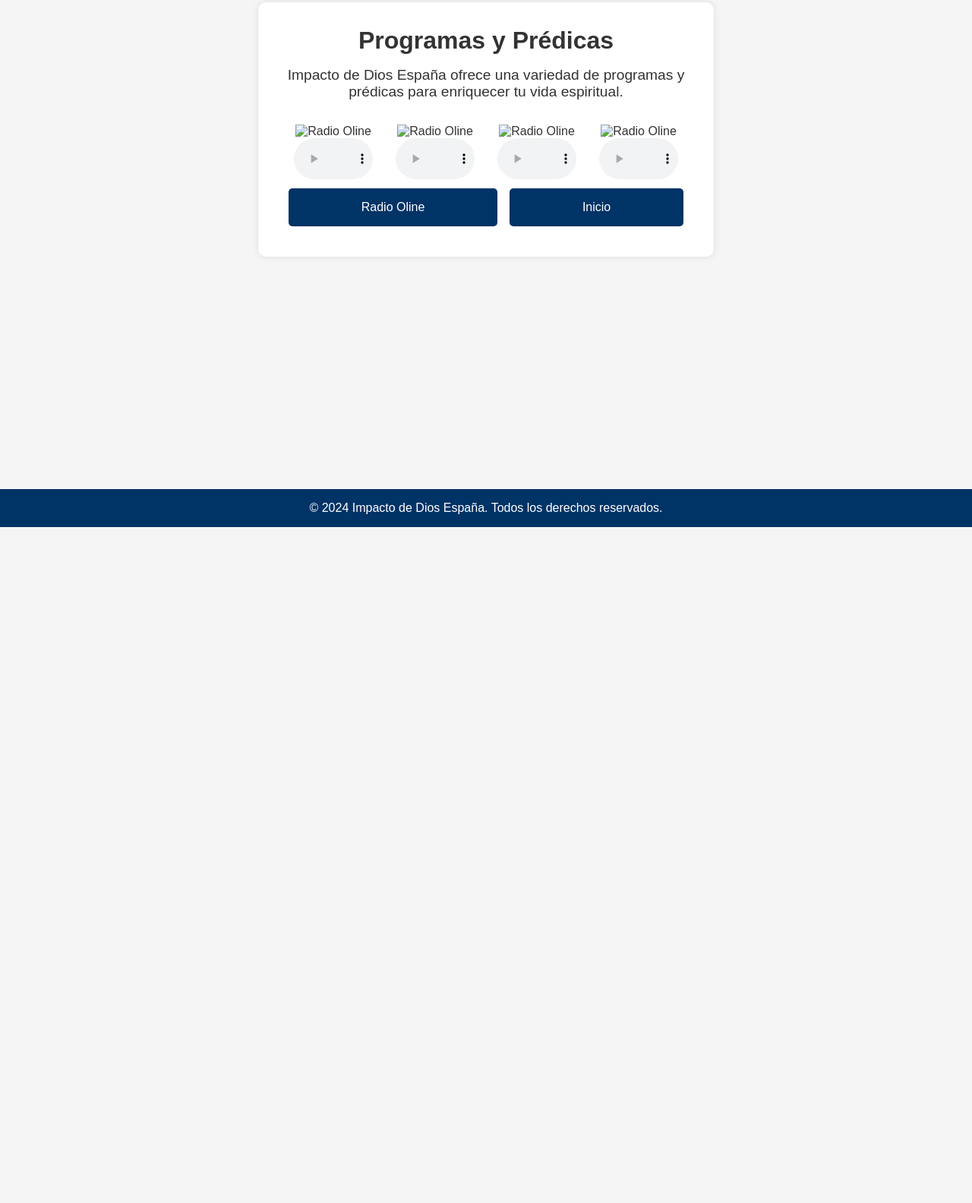
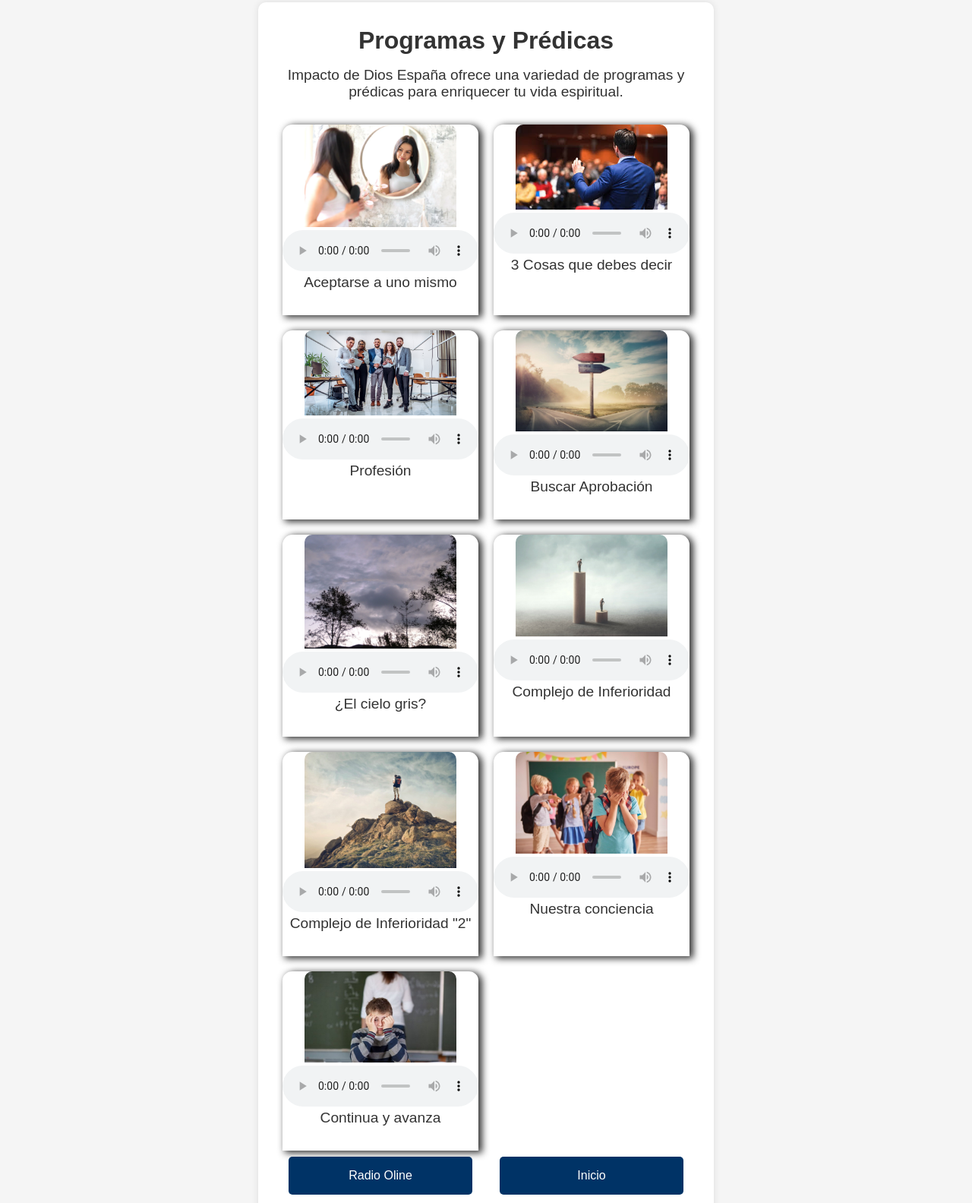
Before and after one commit to Reoobot/MinisterioImpactoDeDiosEspa-a, a plain HTML site: page programas-y-predicas.html in a window 1280 px wide. Shown: the part 106-1690 px from the top of the page at 76% size. Before the commit the page ends 800 px from the top, so only its background shows below. Drawn offline with Linux system fonts and the light colour scheme.

Commit message:
seconds commit

```diff
--- a/programas-y-predicas.html
+++ b/programas-y-predicas.html
@@ -8,7 +8,7 @@
 </head>
 <body>
     <header>
-        <img src="/img/logo_misionero.png" alt="Impacto de Dios España" class="logo">
+        <img src="logo_misionero.png" alt="Impacto de Dios España" class="logo">
         <h1>Impacto de Dios España</h1>
     </header>
     <main>
@@ -16,33 +16,77 @@
             <h2>Programas y Prédicas</h2>
             <p>Impacto de Dios España ofrece una variedad de programas y prédicas para enriquecer tu vida espiritual.</p>
             <div class="links">
-                <div>
-                    <img src="radio_image.jpg" alt="Radio Oline">
+                <div class="borde">
+                    <img src="aceunomismo.webp" alt="Radio Oline" class="proimag">
                     <audio controls>
-                        <source src="https://reoobot.github.io/RadiOline/La%20bendici%C3%B3n%20%E2%94%82%20Elevation%20Worship%20(COVER)%20Espa%C3%B1ol%20BetEl%20al%20Mundo%20e%20invitados.mp3" type="audio/mpeg">
+                        <source src="https://reoobot.github.io/RadiOline/ACEPTARSE%20A%20UNO%20MISMO.mp3" type="audio/mpeg">
+                        Aceptarse Uno Mismo.
+                    </audio>
+                    <p>Aceptarse a uno mismo</p>
+                </div>
+                <div class="borde">
+                    <img src="decirr.jpeg" alt="Radio Oline" class="proimag">
+                    <audio controls>
+                        <source src="https://reoobot.github.io/RadiOline/3%20cosas%20que%20debes%20decidir.mp3" type="audio/mpeg">
                         Tu navegador no soporta el elemento de audio.
                     </audio>
+                    <p>3 Cosas que debes decir</p>
                 </div>
-                <div>
-                    <img src="radio_image.jpg" alt="Radio Oline">
+                <div class="borde">
+                    <img src="profesion.png" alt="Radio Oline" class="proimag">
                     <audio controls>
-                        <source src="https://reoobot.github.io/RadiOline/La%20bendici%C3%B3n%20%E2%94%82%20Elevation%20Worship%20(COVER)%20Espa%C3%B1ol%20BetEl%20al%20Mundo%20e%20invitados.mp3" type="audio/mpeg">
+                        <source src="https://reoobot.github.io/RadiOline/1%20profesion.mp3" type="audio/mpeg">
                         Tu navegador no soporta el elemento de audio.
                     </audio>
+                    <p>Profesión</p>
                 </div>
-                <div>
-                    <img src="radio_image.jpg" alt="Radio Oline">
+                <div class="borde">
+                    <img src="aprobacion.jpeg" alt="Radio Oline" class="proimag">
                     <audio controls>
-                        <source src="https://reoobot.github.io/RadiOline/La%20bendici%C3%B3n%20%E2%94%82%20Elevation%20Worship%20(COVER)%20Espa%C3%B1ol%20BetEl%20al%20Mundo%20e%20invitados.mp3" type="audio/mpeg">
+                        <source src="https://reoobot.github.io/RadiOline/BUSCA%20DE%20APROBACION%202%20IMPACTO.mp3" type="audio/mpeg">
                         Tu navegador no soporta el elemento de audio.
                     </audio>
+                    <p>Buscar Aprobación</p>
                 </div>
-                <div>
-                    <img src="radio_image.jpg" alt="Radio Oline">
+                <div class="borde">
+                    <img src="gris.jpg" alt="Radio Oline" class="proimag">
                     <audio controls>
-                        <source src="https://reoobot.github.io/RadiOline/La%20bendici%C3%B3n%20%E2%94%82%20Elevation%20Worship%20(COVER)%20Espa%C3%B1ol%20BetEl%20al%20Mundo%20e%20invitados.mp3" type="audio/mpeg">
+                        <source src="https://reoobot.github.io/RadiOline/CIELO%20GRIS.mp3" type="audio/mpeg">
                         Tu navegador no soporta el elemento de audio.
                     </audio>
+                    <p>¿El cielo gris?</p>
+                </div>
+                <div class="borde">
+                    <img src="complejo.jpg" alt="Radio Oline" class="proimag">
+                    <audio controls>
+                        <source src="https://reoobot.github.io/RadiOline/complejo%20de%20inferioridad.mp3" type="audio/mpeg">
+                        Tu navegador no soporta el elemento de audio.
+                    </audio>
+                    <p>Complejo de Inferioridad</p>
+                </div>
+                <div class="borde">
+                    <img src="compejo2.jpg" alt="Radio Oline" class="proimag">
+                    <audio controls>
+                        <source src="https://reoobot.github.io/RadiOline/complejo%202.mp3" type="audio/mpeg">
+                        Tu navegador no soporta el elemento de audio.
+                    </audio>
+                    <p>Complejo de Inferioridad "2"</p>
+                </div>
+                <div class="borde">
+                    <img src="conciencia.jpg" alt="Radio Oline" class="proimag">
+                    <audio controls>
+                        <source src="https://reoobot.github.io/RadiOline/conciencia.mp3" type="audio/mpeg">
+                        Tu navegador no soporta el elemento de audio.
+                    </audio>
+                    <p>Nuestra conciencia</p>
+                </div>
+                <div class="borde">
+                    <img src="continua.jpeg" alt="Radio Oline" class="proimag">
+                    <audio controls>
+                        <source src="https://reoobot.github.io/RadiOline/continua%20y%20avanza.mp3" type="audio/mpeg">
+                        Tu navegador no soporta el elemento de audio.
+                    </audio>
+                    <p>Continua y avanza</p>
                 </div>
             </div>
             <div class="links">
--- a/styles.css
+++ b/styles.css
@@ -59,12 +59,20 @@ main {
     font-size: 1.2rem;
     margin-bottom: 2rem;
 }
+.intro{
+    width: 30%;
+}
+ .borde{
+    box-shadow: 4px 2px 10px 1px;
+    border-radius: 5% 5% 0 0;
 
+ }
 .links {
-    display: flex;
-    justify-content: space-around;
-    flex-wrap: wrap;
+    display: grid;
+    grid-template-columns: 1fr 1fr;
+    gap: 20px;
 }
+
 
 .btn {
     background: #003366;
@@ -120,6 +128,12 @@ footer {
     border-radius: 10px;
     margin-bottom: 1rem;
 }
+.proimag{
+    width: 200px;
+    border-radius: 10px 10px 0 0;
+    object-fit: cover; /* La imagen cubrirá completamente el contenedor */
+    object-position: center; /* Centra la imagen en el contenedor */
+}
 
 @media (max-width: 768px) {
     header h1 {
```
Also changed, not shown: index.html (+2 -1 lines), radio.html (+2 -2 lines), aceptar.jpeg (added), aceunomismo.webp (added), apcetarce.avif (added), aprobacion.avif (added), aprobacion.jpeg (added), compejo2.jpg (added), complejo.jpg (added), conciencia.jpg (added), continua.jpeg (added), decir.jpeg (added), decirr.jpeg (added), gris.jpg (added), 4 more files.
